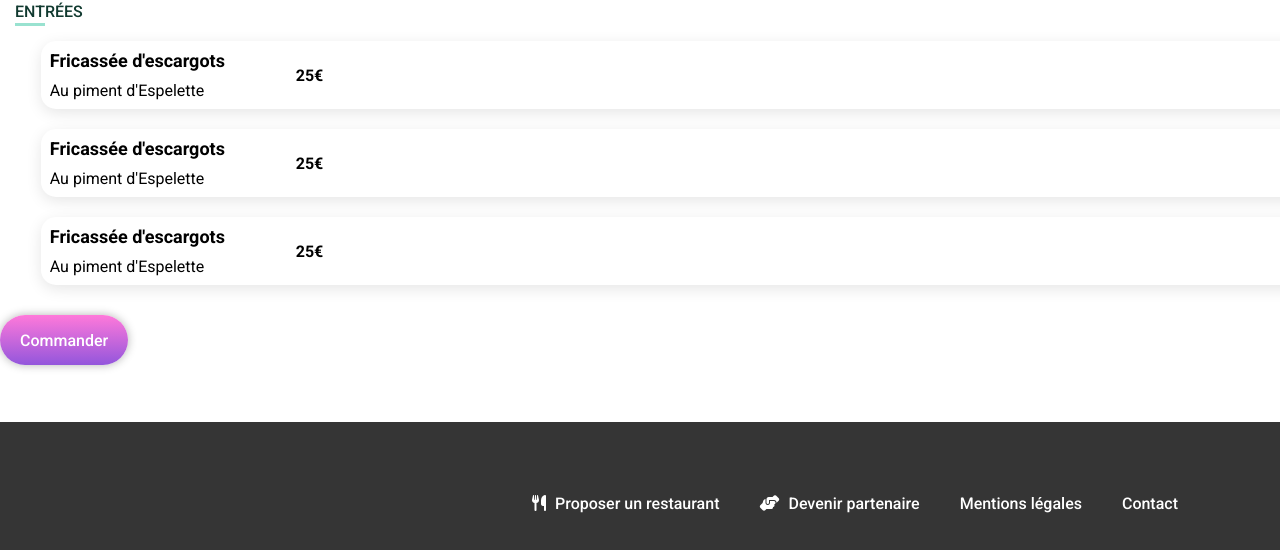
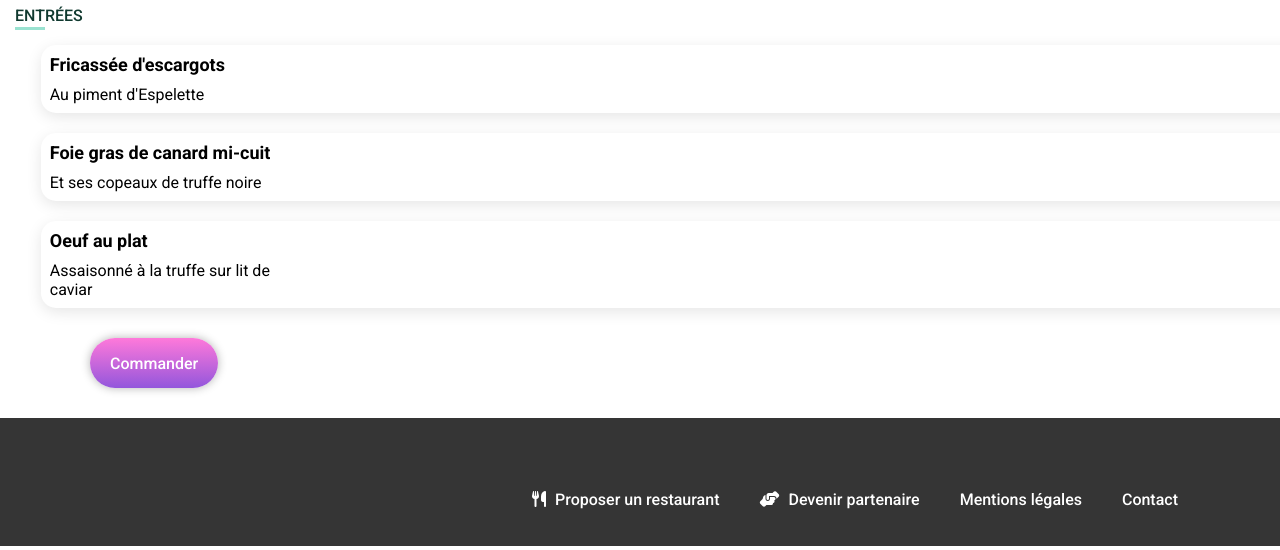
Before and after one commit to Thierry-E/OC-P4-OhMyFood, a website: page restaurants/menu1.html in a window 1280 px wide. Shown: the part 614-1164 px from the top of the page. Drawn offline with Linux system fonts and the light colour scheme; a web font is replaced by a local one.

Commit message:
suite refonte html

```diff
--- a/restaurants/menu1.html
+++ b/restaurants/menu1.html
@@ -48,6 +48,8 @@
         <div class="menu-plates-content">
           <!--Plates  -->
 
+          <!-- Entries -->
+
           <article class="plate">
             <div class="plate-content">
               <div class="plate-title">
@@ -64,14 +66,15 @@
           </article>
 
           <!--Plates  -->
+
           <article class="plate">
             <div class="plate-content">
               <div class="plate-title">
-                <h3>Fricassée d'escargots</h3>
-                <p>Au piment d'Espelette</p>
+                <h3>Foie gras de canard mi-cuit</h3>
+                <p>Et ses copeaux de truffe noire</p>
               </div>
               <div class="plate-price">
-                <p>25€</p>
+                <p>35€</p>
               </div>
             </div>
             <div class="plate-check">
@@ -83,11 +86,11 @@
           <article class="plate">
             <div class="plate-content">
               <div class="plate-title">
-                <h3>Fricassée d'escargots</h3>
-                <p>Au piment d'Espelette</p>
+                <h3>Oeuf au plat</h3>
+                <p>Assaisonné à la truffe sur lit de caviar</p>
               </div>
               <div class="plate-price">
-                <p>25€</p>
+                <p>20€</p>
               </div>
             </div>
             <div class="plate-check">
@@ -95,12 +98,9 @@
             </div>
           </article>
         </div>
-
-
-
       </div>
 
-
+      <!--Bouton commander-->
       <button class="btn-purple">Commander</button>
     </section>
   </main>
--- a/sass/components/_button.scss
+++ b/sass/components/_button.scss
@@ -8,8 +8,8 @@
   background: linear-gradient($secondary-color, $primary-color);
   border: none;
   border-radius: 50px;
+  margin: 30px 0 30px 90px;
   padding: 0 20px;
-  margin: 30px 0 57px 0;
   @include text-font;
   font-size: 1rem;
   font-weight: 500;
@@ -17,6 +17,7 @@
   cursor: pointer;
   @include shadow-button;
 }
+
 .btn-purple:hover {
   opacity: 0.85;
 }
--- a/sass/components/_plates.scss
+++ b/sass/components/_plates.scss
@@ -37,13 +37,16 @@
     }
 
     p {
-      color: black;
+      color: $text-black;
     }
   }
 
   &-price {
     color: $text-black;
     font-weight: 600;
+    position: absolute;
+    top: 42px;
+    right: 20px;
   }
 
   &-check {
--- a/sass/pages/_menu1.scss
+++ b/sass/pages/_menu1.scss
@@ -22,7 +22,7 @@
     display: flex;
     justify-content: space-between;
     align-items: center;
-    padding: 20px 0;
+    padding-top: 20px;
     h1 {
       @include text-font;
     }
@@ -32,8 +32,6 @@
       position: relative;
       .fa-full,
       .fa-empty {
-        position: absolute;
-        top: 0;
         font-size: 2rem;
       }
     }
@@ -43,7 +41,7 @@
     padding: 0 5px;
 
     h4 {
-      padding: 0 0 20px 10px;
+      padding: 20px 0 20px 10px;
       &::after {
         content: '';
         position: absolute;
```
Also changed, not shown: assets/css/style.css, 1 other file.
